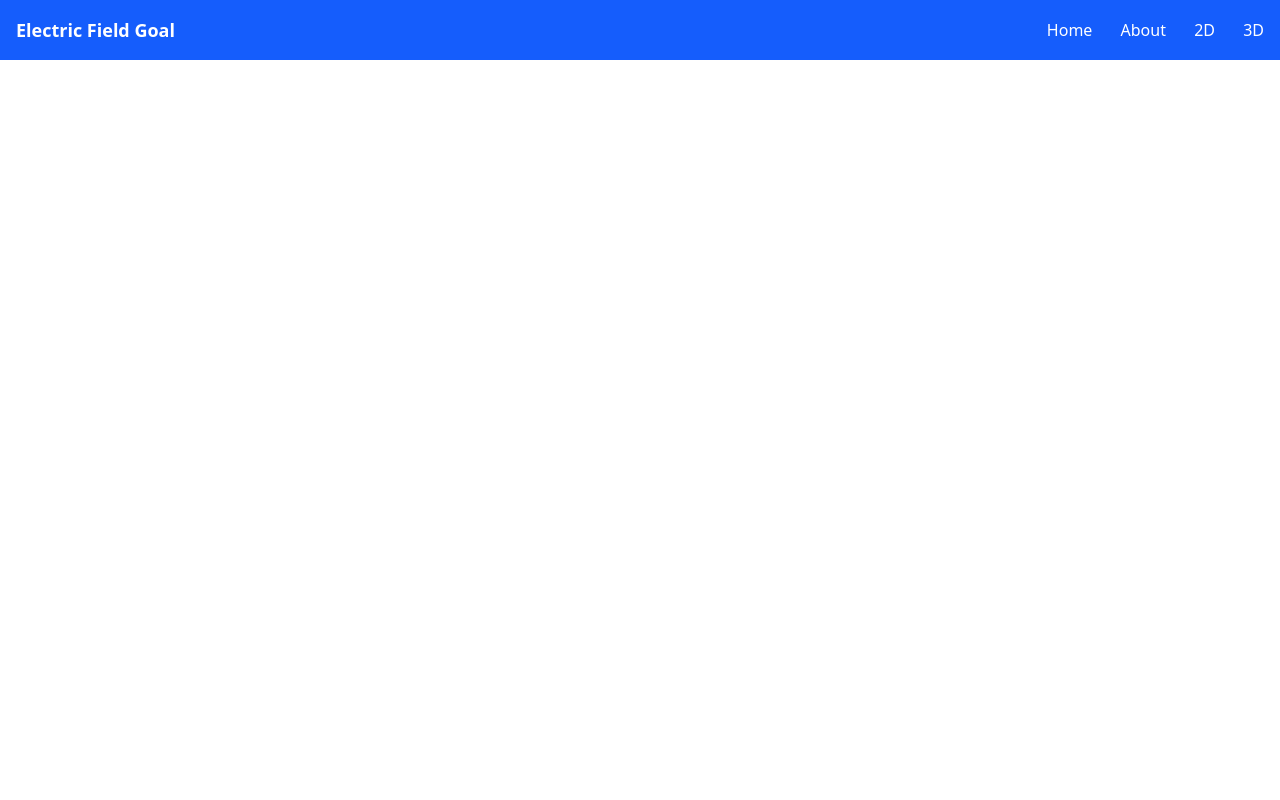
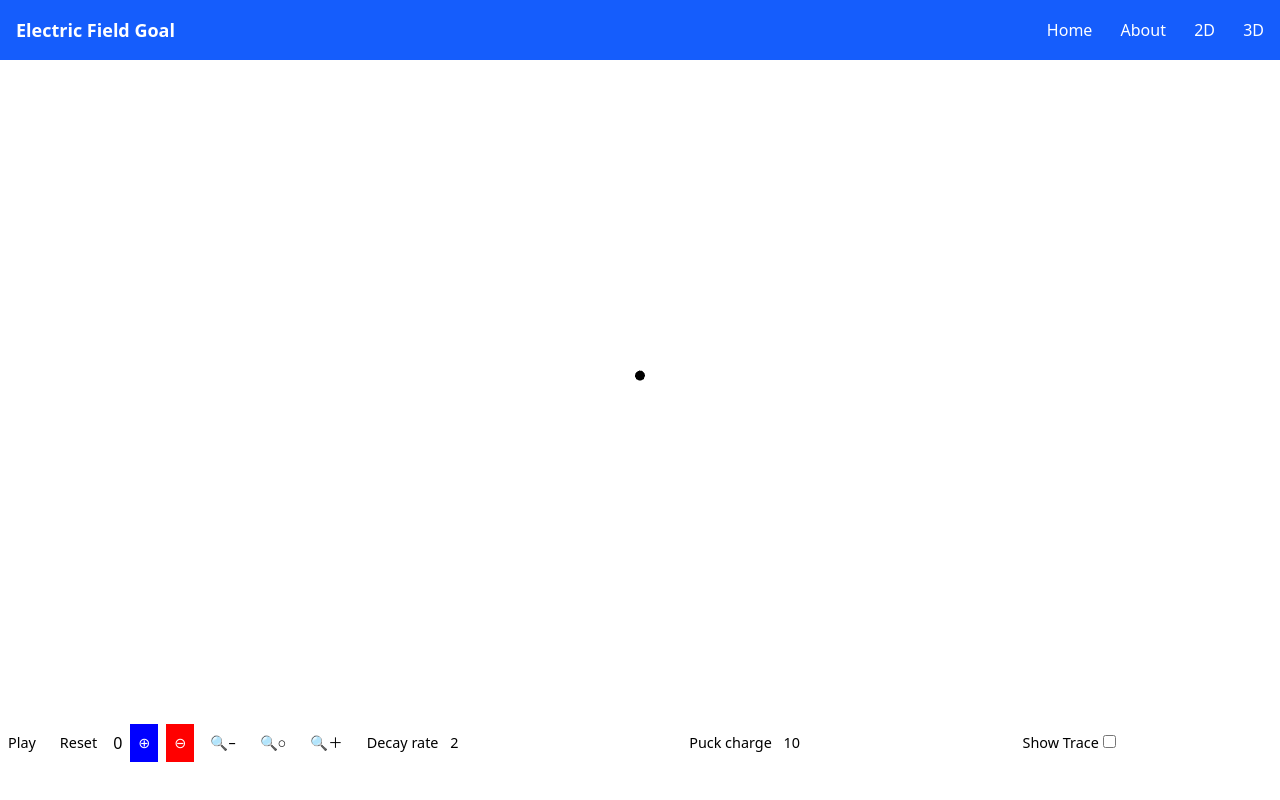
Before and after one commit to 3Demos/efg, a SvelteKit app: page /3d in a window 1280 px wide. Built offline with nearby package versions, Linux system fonts and the light colour scheme.

Commit message:
Update +page.svelte

```diff
--- a/src/routes/3d/+page.svelte
+++ b/src/routes/3d/+page.svelte
@@ -0,0 +1,51 @@
+<script lang="ts">
+    import ThreeScene from './Three.svelte';
+    let sceneRef: any;
+    let decayRate = 2;
+    let puckCharge = 10;
+    let showTrace = false;
+    let chargeType: 'positive' | 'negative' = 'positive';
+    let currentStep = 0;
+
+    function onStep(event: CustomEvent<number>) {
+      currentStep = event.detail;
+    }
+    function selectPositive() { chargeType = 'positive'; }
+    function selectNegative() { chargeType = 'negative'; }
+    function play() { sceneRef.play(); }
+    function reset() { sceneRef.resetSim(); sceneRef.updateField()}
+    function zoomIn() { sceneRef.zoomIn(); }
+    function zoomOut() { sceneRef.zoomOut(); }
+    function resetView() { sceneRef.resetView(); }
+  </script>
+
+  <div class="canvas-container">
+    <ThreeScene
+      bind:this={sceneRef}
+      {decayRate}
+      {puckCharge}
+      {showTrace}
+      {chargeType}
+      on:step={onStep}
+    />
+  </div>
+
+  <div class="controls">
+    <button class="play" on:click={play}>Play</button>
+    <button class="reset" on:click={reset}>Reset</button>
+    <span class="step-count">{currentStep}</span>
+    <button on:click={selectPositive} style="background:#0000ff;color:#fff;">⊕</button>
+    <button on:click={selectNegative} style="background:#ff0000;color:#fff;">⊖</button>
+    <button on:click={zoomOut}>🔍–</button>
+    <button on:click={resetView}>🔍○</button>
+    <button on:click={zoomIn}>🔍＋</button>
+    <label>Decay rate <input type="number" bind:value={decayRate} /></label>
+    <label>Puck charge <input type="number" bind:value={puckCharge} /></label>
+    <label>Show Trace <input type="checkbox" bind:checked={showTrace} /></label>
+  </div>
+
+  <style>
+    .canvas-container { width: 100%; height: 80vh; }
+    .controls { display: flex; flex-wrap: wrap; gap: 0.5rem; align-items: center; margin-top: 1rem; }
+    .controls button, .controls input, .controls label { padding: 0.5rem; font-size: 0.9rem; }
+  </style>
```
